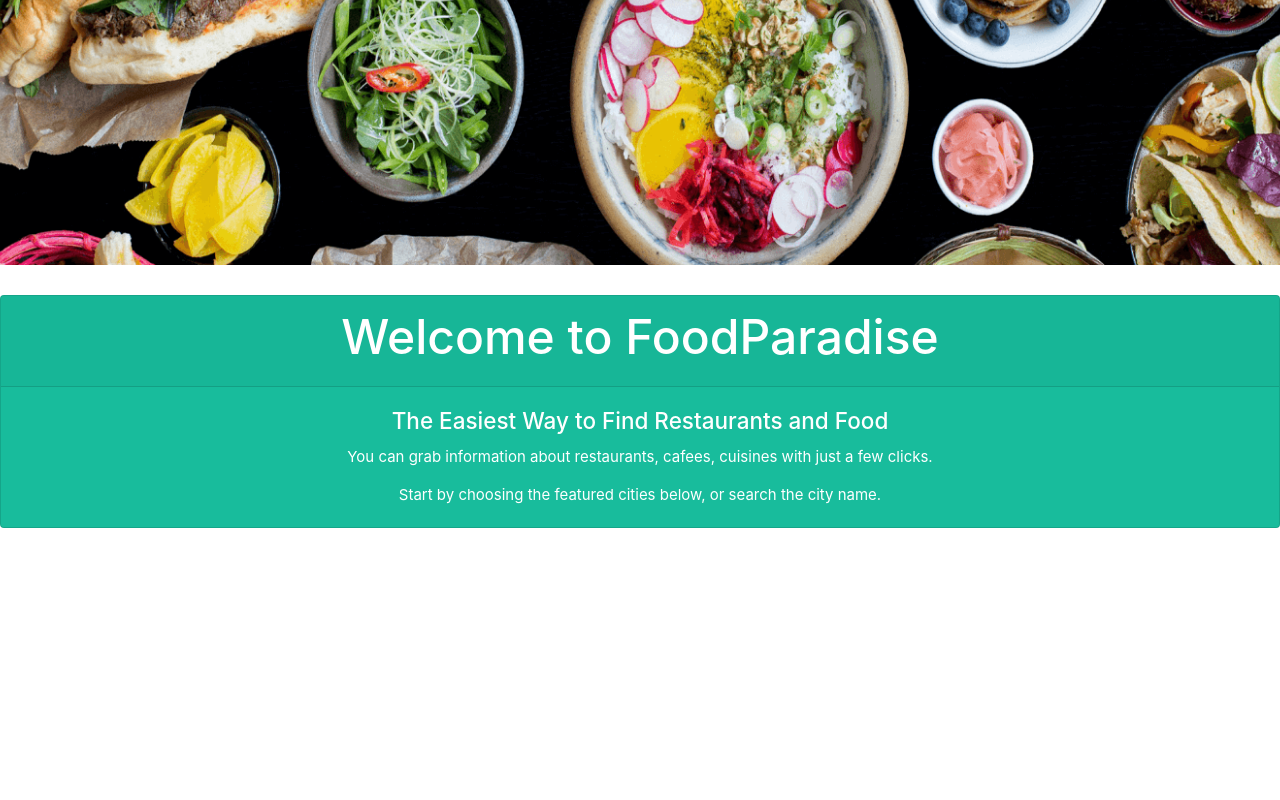
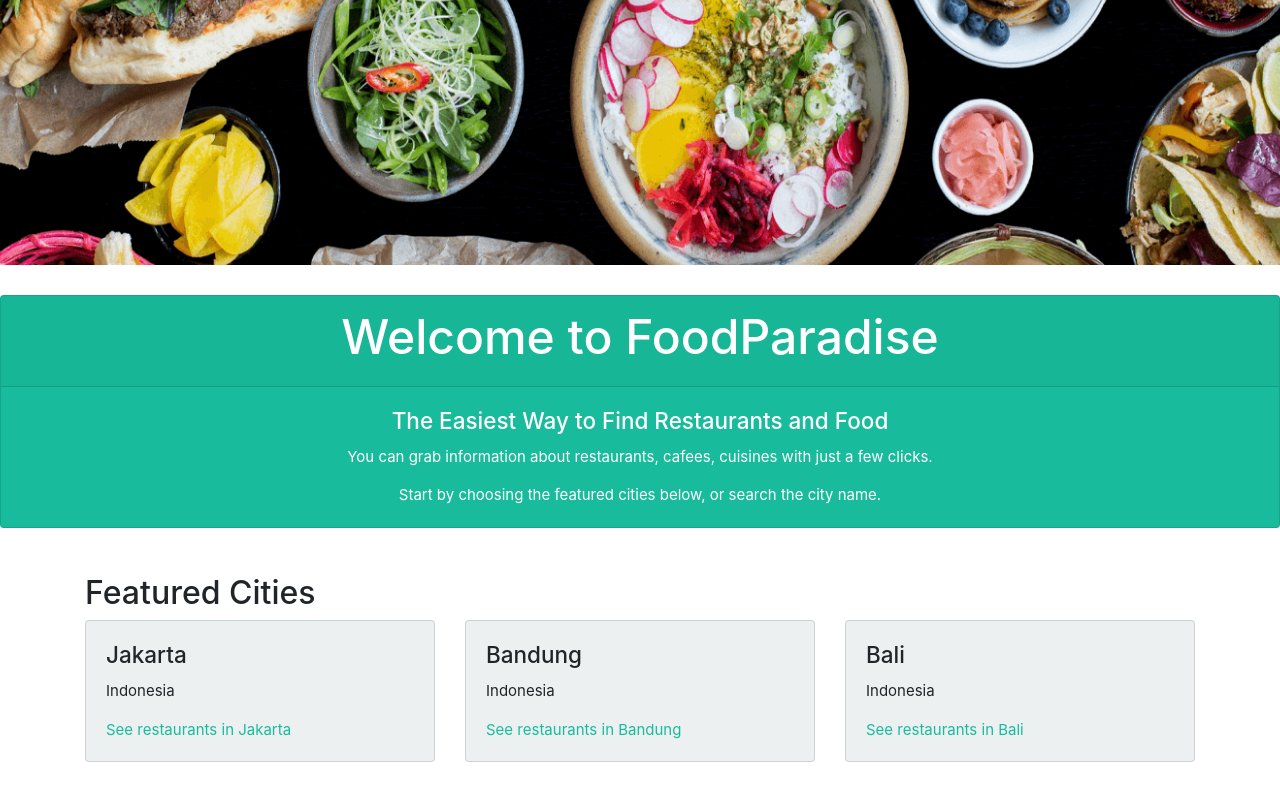
Before and after one commit to brilyanilhamsadewo/Web-Kuliner-React-Js-Codepolitan, a React (Create React App) app: page / in a window 1280 px wide. Shown: the part 300-1100 px from the top of the page. Before the commit the page ends 844 px from the top, so only its background shows below. Built offline with nearby package versions, Linux system fonts and the light colour scheme.

Commit message:
Menambahkan Featured Cities

```diff
--- a/src/App.js
+++ b/src/App.js
@@ -4,23 +4,14 @@
 import mainImage from "./assets/images/aneka-makanan.png";
 
 function App() {
+
+  const citiesDummy = [
+    { id: 74, name: 'Jakarta', country_name: 'Indonesia' },
+    { id: 11052, name: 'Bandung', country_name: 'Indonesia' },
+    { id: 170, name: 'Bali', country_name: 'Indonesia' },
+  ];
+
   return (
-    // <div className="App">
-    //   <header className="App-header">
-    //     <img src={logo} className="App-logo" alt="logo" />
-    //     <p>
-    //       Edit <code>src/App.js</code> and save to reload.
-    //     </p>
-    //     <a
-    //       className="App-link"
-    //       href="https://reactjs.org"
-    //       target="_blank"
-    //       rel="noopener noreferrer"
-    //     >
-    //       Learn React
-    //     </a>
-    //   </header>
-    // </div>
     <>
       <nav className="navbar navbar-expand-lg navbar-dark bg-primary sticky-top">
         <a className="navbar-brand text-white" href="/">FoodParadise</a>
@@ -41,7 +32,28 @@
             </div>
           </div>
         </div>
-</div>
+      </div>
+
+      <div className="container" style={{ marginTop: 30, marginBottom: 30 }}>
+          <div className="row">
+              <div className="col-12">
+              <h3>Featured Cities</h3>
+              </div>
+          </div>
+          <div className="row">
+              {citiesDummy.map(city =>
+              <div className="col-4">
+                  <div className="card bg-light mb-3">
+                  <div className="card-body">
+                      <h4 className="card-title">{city.name}</h4>
+                      <p>{city.country_name}</p>
+                      <a href="/#" className="card-text">See restaurants in {city.name}</a>
+                  </div>
+                  </div>
+              </div>
+              )}
+          </div>
+      </div>
     </>
   );
 }
```
Also changed, not shown: 1 other file (tests, documents, lock files or other folders).
